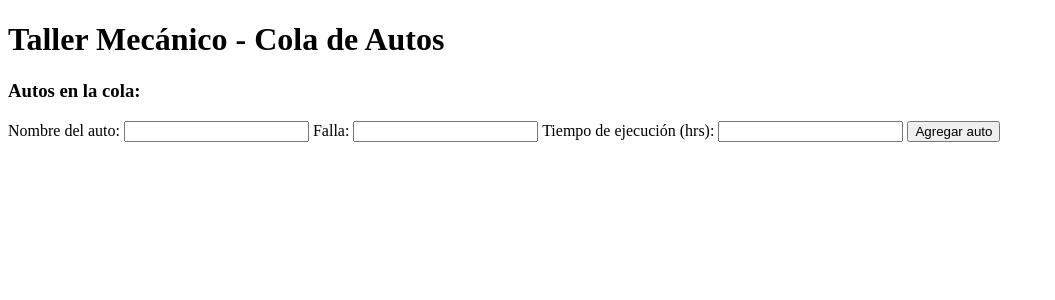
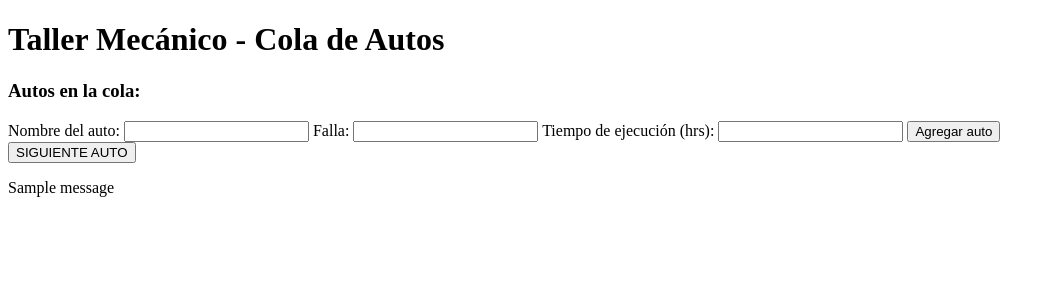
Before and after one commit to EduardoAgze/TallerSJF, a Flask app: page / in a window 1280 px wide. Shown: the top 300 px of the page, without its empty margins (0-1055 px from the left). Run offline with Flask 3, Linux system fonts and the light colour scheme; one stand-in notice (Sample message) is shown.

Commit message:
1er versión funcional, solo html

```diff
--- a/app.py
+++ b/app.py
@@ -1,29 +1,12 @@
-from flask import Flask, render_template, request, redirect, flash
-from models.todo import MinHeap, Auto
+from flask import Flask
+from controller.auto_controller import index, agregar, siguiente
 
 app = Flask(__name__)
+app.secret_key = '3108'
 
-# El heap vive aquí (en memoria, mientras corre la app)
-cola = MinHeap()
-
-@app.route('/')
-def index():
-
-    lista= cola.obtener_lista()
-    autos_ordenados = sorted(lista)
-    return render_template('index.html', autos=autos_ordenados)
-
-
-
-
-@app.route('/agregar', methods=['POST'])
-def agregar():
-    nombre = request.form['nombre']
-    falla = request.form['falla']
-    tiempo = int(request.form['tiempo'])
-
-    auto = Auto(nombre, falla, tiempo)
-    cola.insertar(auto)
+app.add_url_rule('/', view_func=index, methods=['GET'])
+app.add_url_rule('/agregar', view_func=agregar, methods=['POST'])
+app.add_url_rule('/siguiente', view_func=siguiente, methods=['POST'])
 
 if __name__ == '__main__':
     app.run(debug=True)
--- a/controller/auto_controller.py
+++ b/controller/auto_controller.py
@@ -1,10 +1,10 @@
 from flask import render_template, request, redirect, url_for, flash
-from models.todo import Min_Heap, Auto
+from models.todo import MinHeap, Auto
 
-metodos = Min_Heap()
+metodos = MinHeap()
 
 def index():
-    return render_template("index.html", autos=metodos.obtener_lista())
+    return render_template("index.html", autos=sorted(metodos.obtener_lista()))
 
 def agregar():
     nombre = request.form.get("nombre")
@@ -12,9 +12,18 @@ def agregar():
     tiempo = int(request.form.get("tiempo"))
 
     if nombre and falla and tiempo:
-        if not metodos.agregar_auto(nombre, falla, tiempo):
+        if not metodos.insertar(Auto(nombre, falla, tiempo)):
             flash('Cola llena, máximo 10 autos')
         else:
             flash('Auto agregado')
 
     return redirect(url_for("index"))
+
+def siguiente():
+    auto = metodos.extraer_min()
+    if auto:
+        flash(f'Auto procesado: {auto}')
+    else:
+        flash('No hay autos en la cola')
+
+    return redirect(url_for("index"))
--- a/models/todo.py
+++ b/models/todo.py
@@ -8,7 +8,7 @@ class Auto:
         return self.tiempo_ejecucion < otro.tiempo_ejecucion
 
     def __repr__(self):
-        return f"Auto(nombre={self.nombre}, falla={self.falla}, tiempo_ejecucion={self.tiempo_ejecucion}hrs)"
+        return f"Nombre: {self.nombre}, Falla: {self.falla}, Tiempo de ejecución: {self.tiempo_ejecucion}hrs"
 
 
 
@@ -29,6 +29,10 @@ class MinHeap:
     def obtener_lista(self):
         """Devuelve la lista interna del min-heap."""
         return self._data
+
+    def esta_vacio(self):
+        """Verifica si el montículo está vacío."""
+        return len(self._data) == 0
 
 
 
--- a/templates/index.html
+++ b/templates/index.html
@@ -4,6 +4,8 @@
     <title>Taller Mecánico</title>
 </head>
 <body>
+
+
 
 
 
@@ -30,6 +32,20 @@
         <button type="submit">Agregar auto</button>
     </form>
 
+    <form method="POST" action="/siguiente">
+        <button type="submit">SIGUIENTE AUTO</button>
+    </form>
+
+
+    {% with messages = get_flashed_messages() %}
+        {% if messages %}
+
+            {% for message in messages %}
+                <p>{{ message }}</p>
+            {% endfor %}
+
+        {% endif %}
+    {% endwith %}
 
 
 </body>
```
